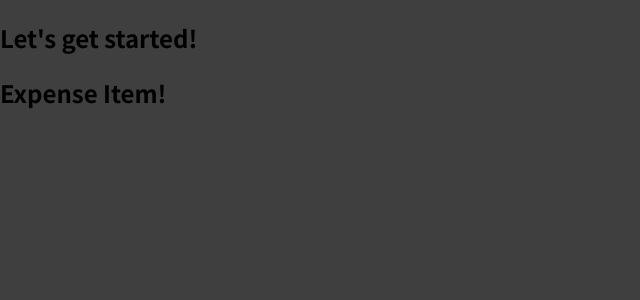
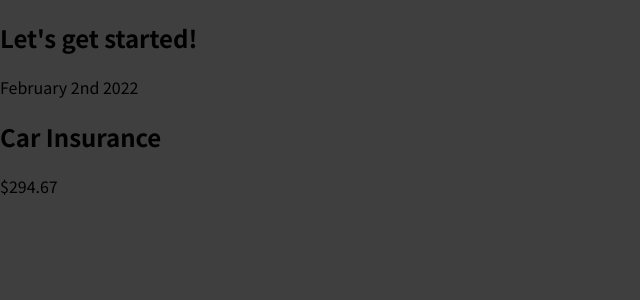
Before and after one commit to adogbeji/ExpenseTracker, a JavaScript app: page / in a window 1280 px wide. Shown: the top 300 px of the page, without its empty margins (0-640 px from the left). Built offline with nearby package versions, Linux system fonts and the light colour scheme.

Commit message:
Add title, date & price to Expense Item component

```diff
--- a/src/components/ExpenseItem.js
+++ b/src/components/ExpenseItem.js
@@ -1,5 +1,13 @@
 function ExpenseItem() {
-    return <h2>Expense Item!</h2>
+  return (
+    <div>
+      <div>February 2nd 2022</div>
+      <div>
+        <h2>Car Insurance</h2>
+        <div>$294.67</div>
+      </div>
+    </div>
+  );
 }
 
 export default ExpenseItem;
```
